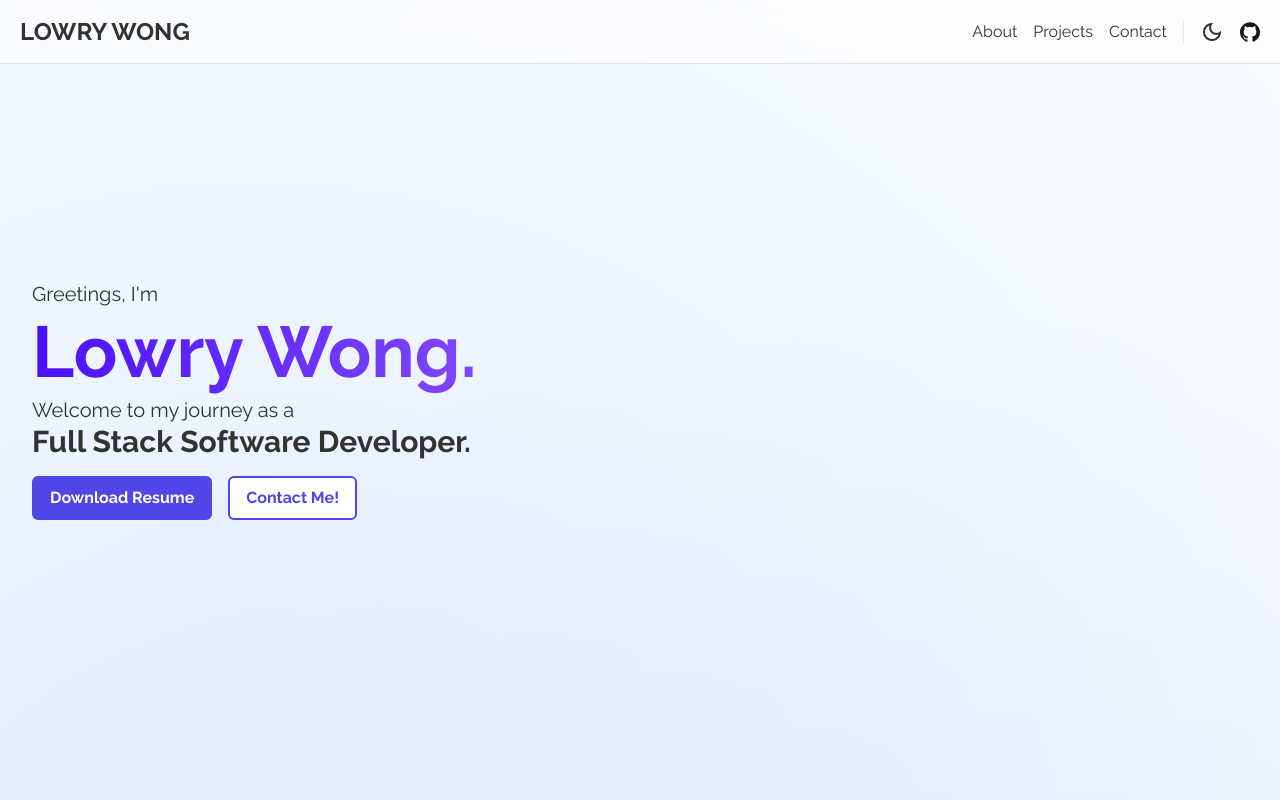
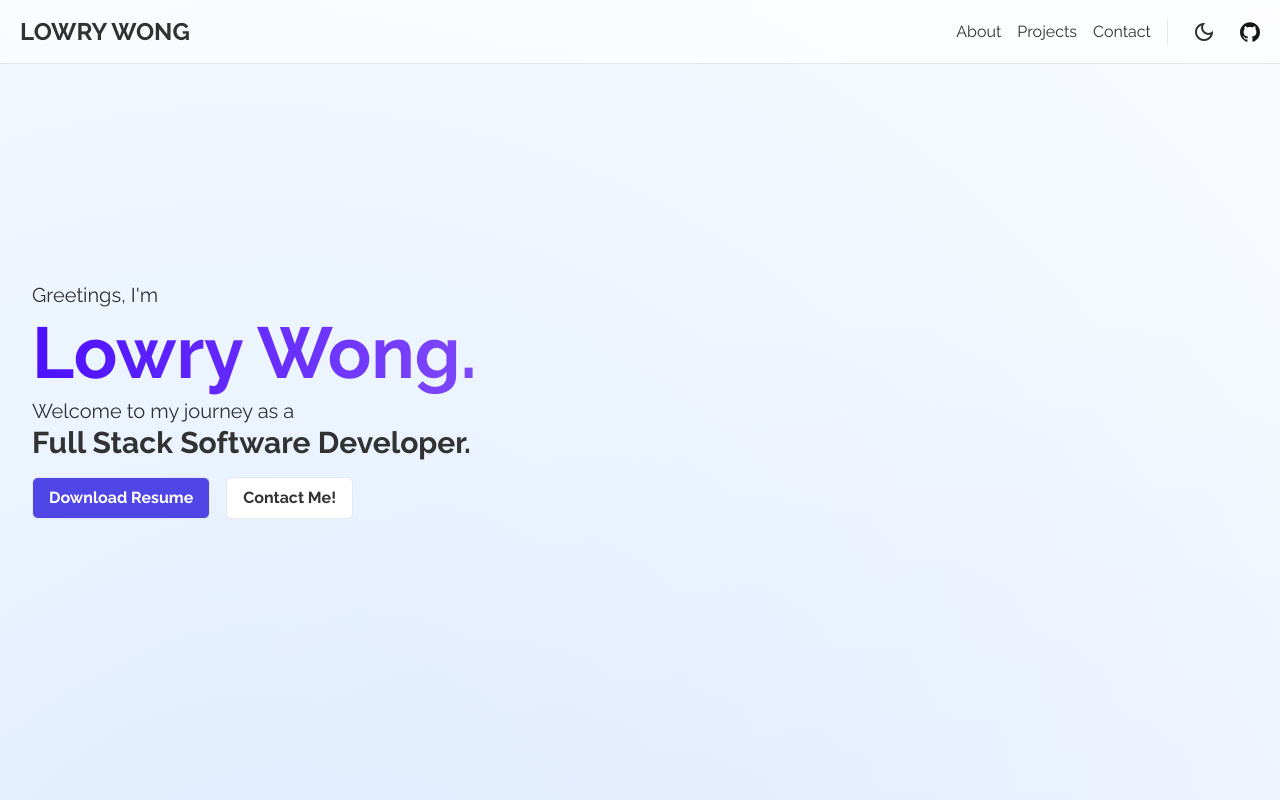
Before and after one commit to wcquantech/lowry_portfolio, a Next.js app: page / in a window 1280 px wide. Shown: the top 800 px of the page. Built offline with nearby package versions, Linux system fonts and the light colour scheme.

Commit message:
Implemented dark mode, using next-themes providers.

```diff
--- a/src/app/layout.js
+++ b/src/app/layout.js
@@ -2,6 +2,7 @@ import { Inter } from "next/font/google";
 import "./globals.css";
 import NavBar from "@/components/NavBar";
 import Footer from "@/components/Footer";
+import { Providers } from "./providers";
 
 const inter = Inter({ subsets: ["latin"] });
 
@@ -12,7 +13,7 @@ export const metadata = {
 
 export default function RootLayout({ children }) {
   return (
-    <html lang="en">
+    <html lang="en" suppressHydrationWarning>
       <head>
         <link rel="stylesheet" href="https://fonts.googleapis.com/css2?family=Material+Symbols+Outlined:opsz,wght,FILL,GRAD@24,400,0,0" />
         <link rel="preconnect" href="https://fonts.googleapis.com" />
@@ -20,10 +21,12 @@ export default function RootLayout({ children }) {
         <link href="https://fonts.googleapis.com/css2?family=Raleway:ital,wght@0,300;0,400;0,700;0,900;1,300;1,400;1,700;1,900&display=swap" rel="stylesheet" />
       </head>
       <body>
-        <div className="bg-custom-radial relative">
-          <NavBar />
-          <div className="container mx-auto">{children}</div>
-          <Footer />
+        <div className="bg-custom-radial dark:bg-black dark:text-white relative">
+          <Providers>
+            <NavBar />
+            <div className="container mx-auto">{children}</div>
+            <Footer />
+          </Providers>
         </div>
       </body>
     </html>
--- a/src/app/page.jsx
+++ b/src/app/page.jsx
@@ -3,7 +3,6 @@ import About from "@/sections/About";
 import Welcome from "@/sections/Welcome";
 import Projects from "@/sections/Projects";
 import Contact from "@/sections/Contact";
-import ImagesModal from "@/components/ImagesModal";
 import { useEffect } from "react";
 
 export default function Home() {
--- /dev/null
+++ b/src/app/providers.jsx
@@ -0,0 +1,9 @@
+"use client";
+
+import { ThemeProvider } from "next-themes";
+
+export function Providers({ children }) {
+  return <ThemeProvider attribute="class" defaultTheme="system" enableSystem>
+    {children}
+  </ThemeProvider>
+};
--- a/src/components/NavBar.jsx
+++ b/src/components/NavBar.jsx
@@ -1,11 +1,13 @@
 "use client";
 import { useEffect, useState } from "react";
 import Link from "next/link";
+import { useTheme } from "next-themes";
 
 const NavBar = () => {
   const [visible, setVisible] = useState(true);
   const [lastScrollY, setLastScrollY] = useState(0);
   const [isMenuOpen, setIsMenuOpen] = useState(false);
+  const { setTheme, resolvedTheme } = useTheme();
 
   // Hide Navbar on Scroll Down
   useEffect(() => {
@@ -27,8 +29,8 @@ const NavBar = () => {
   }, [lastScrollY]);
 
   return (
-    <nav className={`fixed z-10 h-16 p-5 mb-3 w-screen flex items-center justify-between border-b border-gray-200 bg-white bg-opacity-60 backdrop-blur-sm transition-all duration-300 ${visible ? "top-0" : "top-[-100%]"}`}>
-      <Link href="/" className="text-2xl font-bold cursor-pointer select-none hover:transform hover:scale-105 duration-200 link-animation">LOWRY WONG</Link>
+    <nav className={`fixed z-10 h-16 p-5 mb-3 w-screen flex items-center justify-between border-b border-gray-200 bg-white bg-opacity-60 dark:bg-slate-700 dark:border-gray-600 backdrop-blur-sm transition-all duration-300 ${visible ? "top-0" : "top-[-100%]"}`}>
+      <Link href="/" className={`text-2xl font-bold cursor-pointer select-none hover:transform hover:scale-105 duration-200 ${resolvedTheme === "light" ? "link-animation" : "link-animation-dark"}`}>LOWRY WONG</Link>
 
       {/* Desktop or Large Screen Navigation */}
       <div className="hidden items-center space-x-4 sm:flex">
@@ -50,8 +52,21 @@ const NavBar = () => {
         >
           Contact
         </Link>
-        <span className="material-symbols-outlined cursor-pointer rounded-md duration-200 hover:text-indigo-600 transform hover:scale-105">dark_mode</span>
-        <Link href="https://github.com/wcquantech" target="_blank" rel="noopener noreferrer"><img src="assets/icons/github-mark.svg" alt="github icon" className="w-5 h-5 hover:fill-indigo-600 cursor-pointer duration-200 transform hover:scale-105 " /></Link>
+        {resolvedTheme === "light" ? (
+              <span
+                onClick={() => setTheme("dark")}
+                className="material-symbols-outlined cursor-pointer p-2 rounded-md duration-200 hover:text-indigo-600 transform hover:scale-105">
+                  dark_mode
+              </span>
+            ) : (
+              <span
+                onClick={() => setTheme("light")}
+                className="material-symbols-outlined cursor-pointer p-2 rounded-md duration-200 hover:text-indigo-600 transform hover:scale-105">
+                  light_mode
+              </span>
+            )
+        }
+        <Link href="https://github.com/wcquantech" target="_blank" rel="noopener noreferrer"><img src={`assets/icons/github-mark${resolvedTheme === "light" ? "" : "-white"}.svg`} alt="github icon" className="w-5 h-5 hover:fill-indigo-600 cursor-pointer duration-200 transform hover:scale-105" /></Link>
       </div>
 
       {/* Mobile Navigation */}
@@ -63,7 +78,7 @@ const NavBar = () => {
         </span>
         {/* Dropdown Menu */}
         <div
-          className={`text-xl absolute right-0 mt-4 p-3 flex-col items-end gap-2 bg-white bg-opacity-90 rounded-lg shadow-md w-44 ${isMenuOpen ? "flex" : "hidden"}`}
+          className={`text-xl absolute right-0 mt-4 p-3 flex-col items-end gap-2 bg-white dark:bg-slate-800 bg-opacity-90 dark:bg-opacity-90 rounded-lg shadow-md w-44 ${isMenuOpen ? "flex" : "hidden"}`}
         >
           <Link
             href="#about"
@@ -81,15 +96,27 @@ const NavBar = () => {
           </Link>
           <Link
             href="#contact"
-            className="w-full rounded-md p-2 hover:text-indigo-600 text-end active:transform active:scale-95 duration-200 border-b"
+            className="w-full p-2 hover:text-indigo-600 text-end active:transform active:scale-95 duration-200 border-b"
             onClick={() => setIsMenuOpen(false)}
           >
             Contact
           </Link>
           {/* Theme Switch and GitHub Buttons */}
           <div className="flex justify-end items-center gap-2">
-            <span className="material-symbols-outlined cursor-pointer p-2 rounded-md duration-200 hover:text-indigo-600 transform hover:scale-105">dark_mode</span>
-            <Link href="https://github.com/wcquantech" target="_blank" rel="noopener noreferrer"><img src="assets/icons/github-mark.svg" alt="github icon" className="w-5 h-5 hover:fill-indigo-600 cursor-pointer duration-200 transform hover:scale-105 " /></Link>
+            {resolvedTheme === "light" ? (
+              <span
+                onClick={() => setTheme("dark")}
+                className="material-symbols-outlined cursor-pointer p-2 rounded-md duration-200 hover:text-indigo-600 transform hover:scale-105">
+                  dark_mode
+              </span>
+            ) : (
+              <span
+                onClick={() => setTheme("light")}
+                className="material-symbols-outlined cursor-pointer p-2 rounded-md duration-200 hover:text-indigo-600 transform hover:scale-105">
+                  light_mode
+              </span>
+            )}
+            <Link href="https://github.com/wcquantech" target="_blank" rel="noopener noreferrer"><img src={`assets/icons/github-mark${resolvedTheme === "light" ? "" : "-white"}.svg`} alt="github icon" className="w-5 h-5 hover:fill-indigo-600 cursor-pointer duration-200 transform hover:scale-105 " /></Link>
           </div>
         </div>
       </div>
--- a/src/components/ProjectCard.jsx
+++ b/src/components/ProjectCard.jsx
@@ -2,8 +2,10 @@
 import { useState, useRef } from "react";
 import Link from "next/link";
 import ImagesModal from "./ImagesModal";
+import { useTheme } from "next-themes";
 
 const ProjectCard = ({ project }) => {
+  const { resolvedTheme } = useTheme();
   const [showModal, setShowModal] = useState(false);
 
   const imgRef = useRef(null);
@@ -28,7 +30,7 @@ const ProjectCard = ({ project }) => {
       {showModal && (
         <ImagesModal projectId={project.id} onClose={onClose} />
       )}
-      <div className={`h-5/6 bg-white rounded-2xl shadow-md flex flex-col relative mx-2`}>
+      <div className={`h-5/6 bg-white dark:bg-slate-800 rounded-2xl shadow-md flex flex-col relative mx-2`}>
         {/* Upper Portion: Image and Title / Left Portion (lg) */}
         <div
           onMouseEnter={handleMouseEnter}
@@ -50,25 +52,25 @@ const ProjectCard = ({ project }) => {
           </h2>
         </div>
         {/* Lower Portion / Right Portion (lg) */}
-        <div className="flex flex-col p-4 h-1/2 lg:absolute lg:top-0 lg:right-0 lg:w-1/2 lg:h-full lg:gap-4">
+        <div className="flex flex-col p-4 h-1/2 lg:absolute lg:top-0 lg:right-0 lg:w-1/2 lg:h-full lg:gap-4 lg:p-8">
           {/* Title */}
-          <h2 className="hidden text-3xl font-bold text-gray-800 lg:block">{project.title}</h2>
+          <h2 className="hidden text-3xl font-bold text-gray-800 dark:text-gray-200 lg:block">{project.title}</h2>
           {/* Category and Date */}
           <div className="flex justify-between items-center">
-            <p className={`text-xs sm:text-sm text-white p-1 rounded-md ${project.category === "Client Project" ? "bg-green-400" : "bg-blue-400"}`}>{project.category}</p>
-            <p className="text-xs sm:text-sm text-gray-500">{project.createdAt}</p>
+            <p className={`text-xs sm:text-sm text-white p-1 rounded-md ${project.category === "Client Project" ? "bg-green-400 dark:bg-green-600" : "bg-blue-400 dark:bg-blue-600"}`}>{project.category}</p>
+            <p className="text-xs sm:text-sm text-gray-500 dark:text-gray-200">{project.createdAt}</p>
           </div>
           {/* Description */}
-          <p className="text-sm sm:text-base text-gray-500 mt-2 flex-1 overflow-y-auto">{project.description}</p>
+          <p className="text-sm sm:text-base text-gray-500 dark:text-gray-200 mt-2 flex-1 overflow-y-auto">{project.description}</p>
           {/* Stack and Links */}
           <div className="flex justify-between items-center mt-2">
             <div className="flex flex-wrap">
               {project.stack.map((tech) => (
-                <p key={tech} className="text-xs sm:text-sm text-gray-500 bg-gray-100 p-1 rounded-md mr-1 mb-1">{tech}</p>
+                <p key={tech} className="text-xs sm:text-sm text-gray-500 dark:text-gray-200 bg-gray-100 dark:bg-gray-700 p-1 rounded-md mr-1 mb-1">{tech}</p>
               ))}
             </div>
             <div className="flex gap-1">
-              {project.github_url!=="" && <Link href={project.github_url} target="_blank" rel="noopener noreferrer"><img src="assets/icons/github-mark.svg" alt="github icon" className="w-5 h-5 hover:fill-indigo-600 cursor-pointer duration-200 transform hover:scale-105 " /></Link>}
+              {project.github_url!=="" && <Link href={project.github_url} target="_blank" rel="noopener noreferrer"><img src={`assets/icons/github-mark${resolvedTheme === "light" ? "" : "-white"}.svg`} alt="github icon" className="w-5 h-5 hover:fill-indigo-600 cursor-pointer duration-200 transform hover:scale-105 " /></Link>}
               {project.external_url!=="" && <Link href={project.external_url} target="_blank" rel="noopener noreferrer"><span className="material-symbols-outlined cursor-pointer rounded-md duration-200 hover:text-indigo-600 transform w-5 h-5 mt-[-2px] hover:scale-105">open_in_new</span></Link>}
             </div>
           </div>
--- a/src/sections/Contact.jsx
+++ b/src/sections/Contact.jsx
@@ -43,7 +43,7 @@ return (
         <textarea name="message" placeholder="Message" className="rounded-2xl p-2 h-48 resize-none focus:ring-indigo-600" required></textarea>
         <button
           type="submit"
-          className="bg-white font-semibold text-sm sm:text-base px-4 py-2 mx-20 sm:mx-32 rounded-md text-indigo-600 border-2 border-indigo-600 hover:bg-indigo-600 hover:text-white active:transform active:scale-90 duration-200 flex items-center justify-center gap-1">
+          className="bg-indigo-600 font-semibold text-sm sm:text-base px-4 py-2 rounded-md text-white border border-gray-200 dark:border-gray-700 hover:bg-indigo-800 hover:text-white active:transform active:scale-90 duration-200 flex items-center justify-center gap-1">
             <span>Submit</span>
             <span className="material-symbols-outlined">send</span>
           </button>
--- a/src/sections/Welcome.jsx
+++ b/src/sections/Welcome.jsx
@@ -9,8 +9,8 @@ const Welcome = () => {
       <p className="text-2xl sm:text-3xl font-semibold">Full Stack Software Developer.</p>
       {/* Resume and Contact buttons */}
       <div className="flex space-x-4 mt-4">
-        <button className="bg-indigo-600 font-semibold text-sm sm:text-base px-4 py-2 rounded-md text-white border-2 border-indigo-600 hover:bg-indigo-600 hover:text-white active:transform active:scale-90 duration-200">Download Resume</button>
-        <Link href={"/#contact"}><button className="bg-white font-semibold text-sm sm:text-base px-4 py-2 rounded-md text-indigo-600 border-2 border-indigo-600 hover:bg-indigo-600 hover:text-white active:transform active:scale-90 duration-200">Contact Me!</button></Link>
+        <button className="bg-indigo-600 font-semibold text-sm sm:text-base px-4 py-2 rounded-md text-white border border-gray-200 dark:border-gray-700 hover:bg-indigo-800 hover:text-white active:transform active:scale-90 duration-200">Download Resume</button>
+        <Link href={"/#contact"}><button className="bg-white dark:bg-slate-800 font-semibold text-sm sm:text-base px-4 py-2 rounded-md border border-gray-200 dark:border-gray-700 hover:bg-slate-200 dark:hover:bg-slate-700 active:transform active:scale-90 duration-200">Contact Me!</button></Link>
       </div>
     </div>
   );
--- a/tailwind.config.js
+++ b/tailwind.config.js
@@ -23,4 +23,5 @@ module.exports = {
     },
   },
   plugins: [],
+  darkMode: "class"
 };
```
Also changed, not shown: package.json (+6 -5 lines), src/app/globals.css (+15 -0 lines), public/assets/icons/github-mark-white.svg (added), 1 other file (tests, documents, lock files or other folders).
